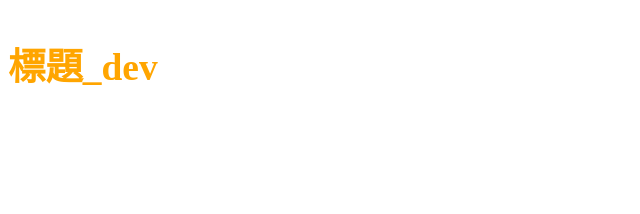
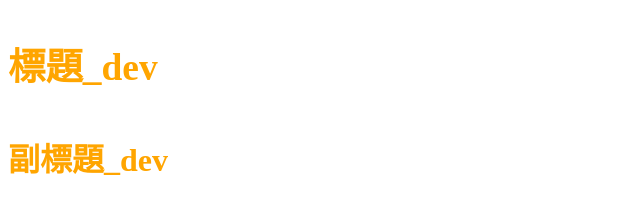
Before and after one commit to DesignerPH927/GitToGithub_1023, a plain HTML site: page index_dev.html in a window 1280 px wide. Shown: the whole page, without its empty margins (0-640 px from the left). Drawn offline with Linux system fonts and the light colour scheme.

Commit message:
add index_dev_h4

```diff
--- a/index_dev.html
+++ b/index_dev.html
@@ -9,5 +9,6 @@
 </head>
 <body>
     <h3>標題_dev</h3>
+    <h4>副標題_dev</h4>
 </body>
 </html>
```
